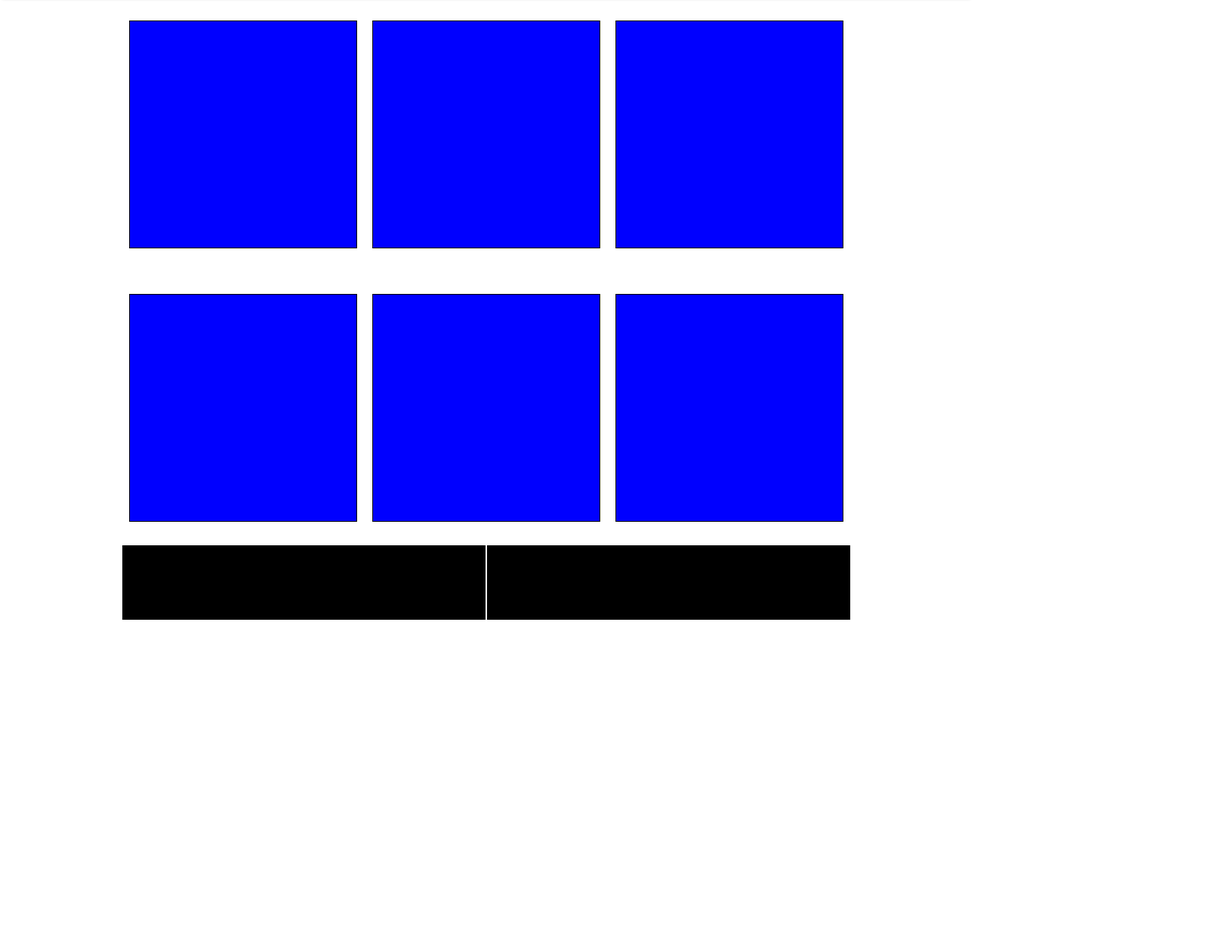
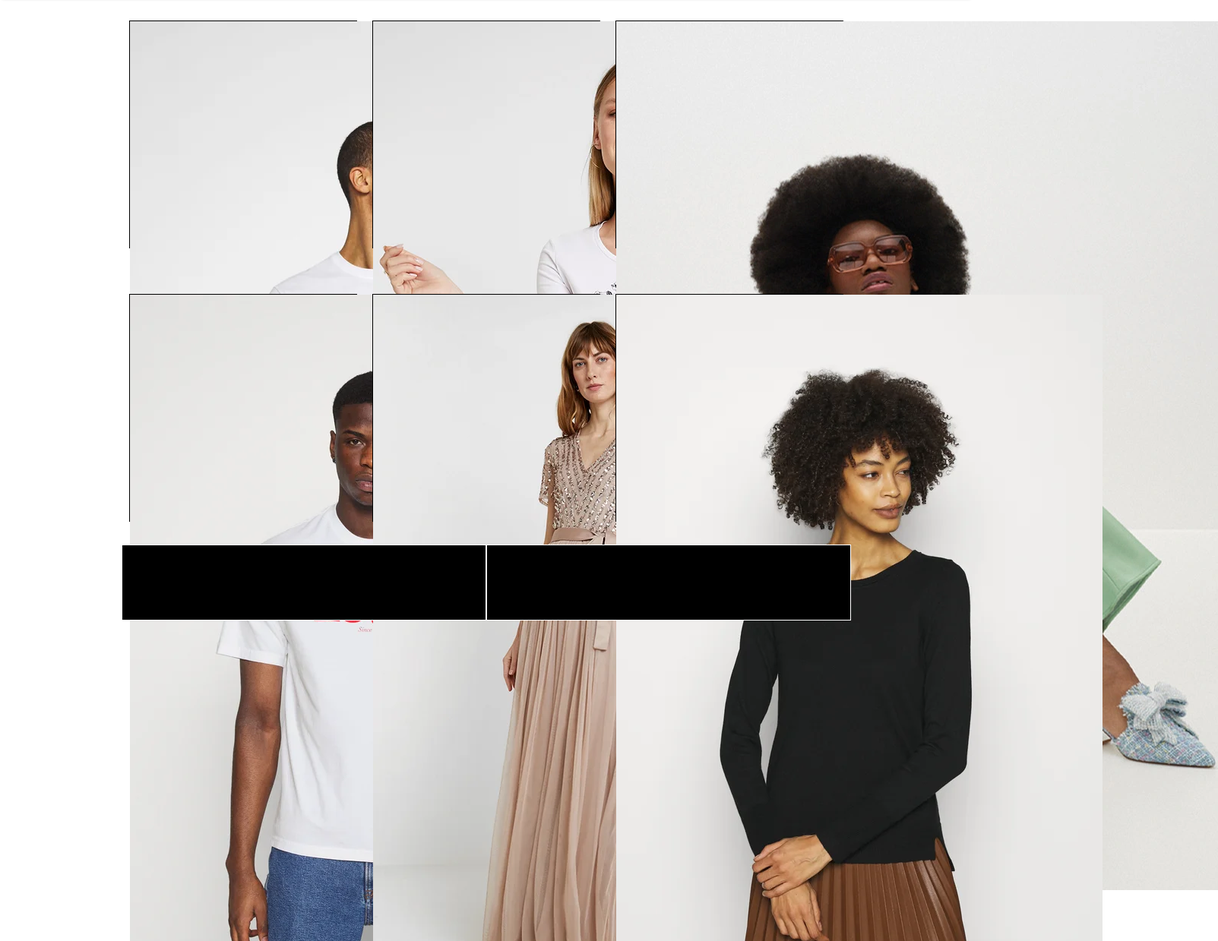
Before and after one commit to MattiaPiazzolla/html-css-boolando, a plain HTML site: page index.html in a window 1280 px wide. Shown: the part 61-1300 px from the top of the page at 76% size, 1603 px wide, since content can reach past the window. Before the commit the page ends 878 px from the top, so only its background shows below. Drawn offline with Linux system fonts and the light colour scheme.

Commit message:
[UPD] added images to main

```diff
--- a/index.html
+++ b/index.html
@@ -41,22 +41,34 @@
         <div class="container">
             <div class="row">
                 <div class="col-33">
-                    <div class="content"></div>
+                    <div class="content">
+                        <img src="./img/1.webp" alt="abbigliamento">
+                    </div>
                 </div>
                 <div class="col-33">
-                    <div class="content"></div>
+                    <div class="content">
+                        <img src="./img/2.webp" alt="abbigliamento">
+                    </div>
                 </div>
                 <div class="col-33">
-                    <div class="content"></div>
+                    <div class="content">
+                        <img src="./img/3.webp" alt="abbigliamento">
+                    </div>
                 </div>
                 <div class="col-33">
-                    <div class="content"></div>
+                    <div class="content">
+                        <img src="./img/4.webp" alt="abbigliamento">
+                    </div>
                 </div>
                 <div class="col-33">
-                    <div class="content"></div>
+                    <div class="content">
+                        <img src="./img/5.webp" alt="abbigliamento">
+                    </div>
                 </div>
                 <div class="col-33">
-                    <div class="content"></div>
+                    <div class="content">
+                        <img src="./img/6.webp" alt="abbigliamento">
+                    </div>
                 </div>
             </div>
         </div>
```
